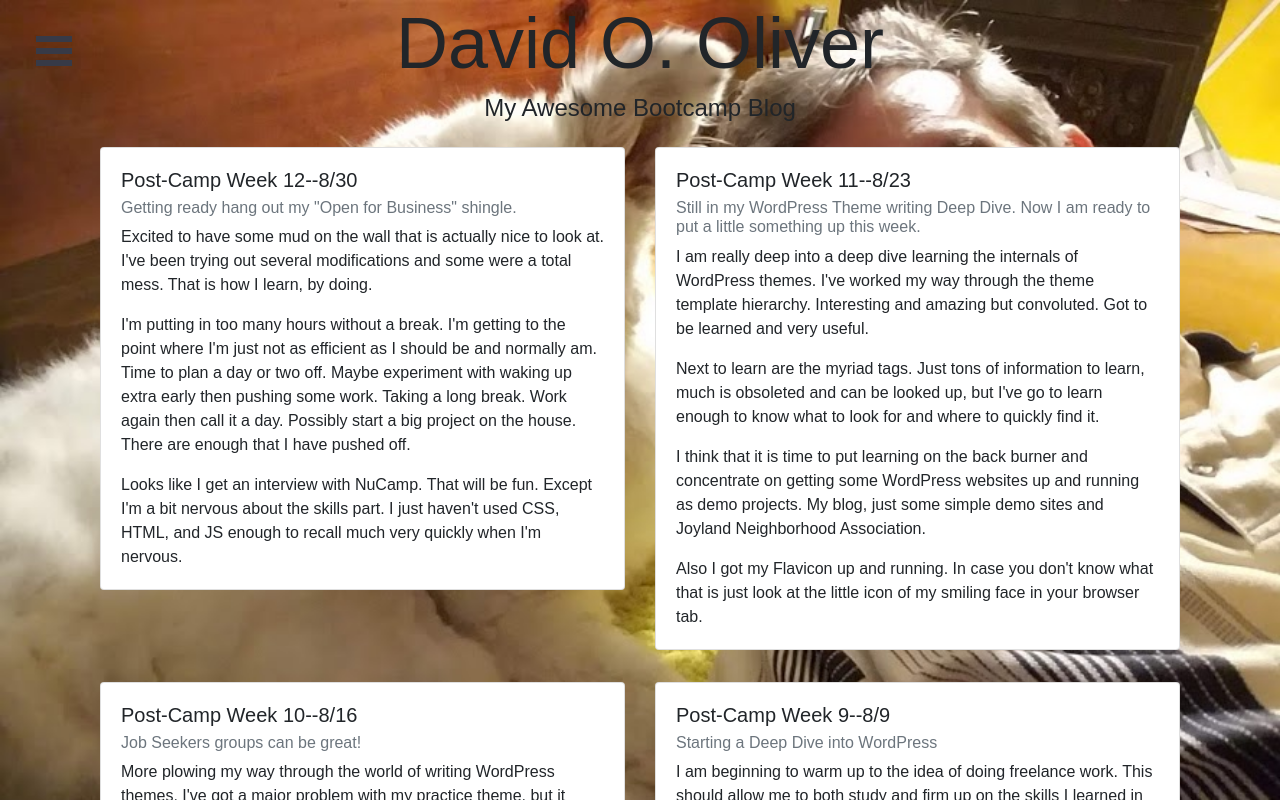
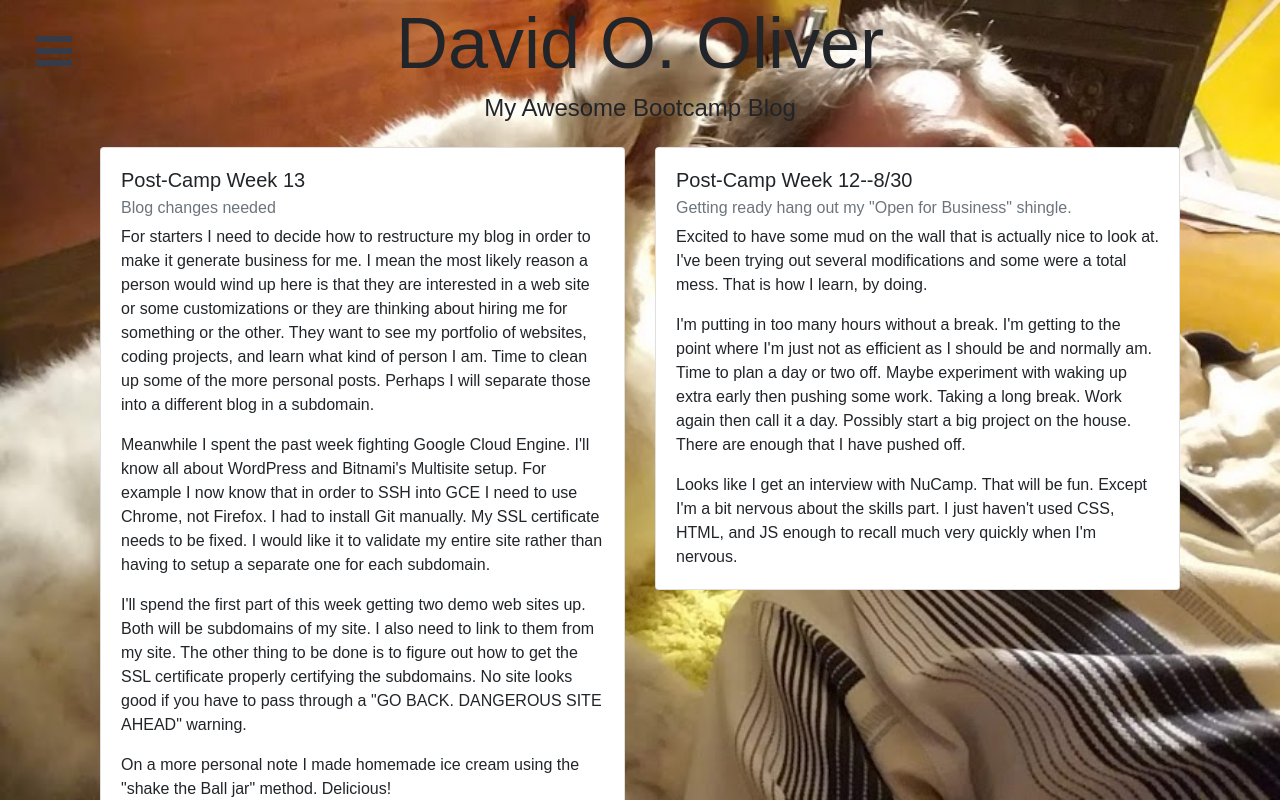
Before and after one commit to davo1984/blog-react, a React (Create React App) app: page /blog in a window 1280 px wide. Shown: the top 800 px of the page. Built offline with nearby package versions, Linux system fonts and the light colour scheme.

Commit message:
weekly blog post

```diff
--- a/src/components/postsJSON.js
+++ b/src/components/postsJSON.js
@@ -14,6 +14,16 @@ const postsJSON = (props) => {
             //         ``
             //     ]
             // },
+            {
+                "title": "Post-Camp Week 13",
+                "subTitle": "Blog changes needed",
+                "paragraph": [
+                    `For starters I need to decide how to restructure my blog in order to make it generate business for me. I mean the most likely reason a person would wind up here is that they are interested in a web site or some customizations or they are thinking about hiring me for something or the other. They want to see my portfolio of websites, coding projects, and learn what kind of person I am. Time to clean up some of the more personal posts. Perhaps I will separate those into a different blog in a subdomain.`,
+                    `Meanwhile I spent the past week fighting Google Cloud Engine. I'll know all about WordPress and Bitnami's Multisite setup. For example I now know that in order to SSH into GCE I need to use Chrome, not Firefox. I had to install Git manually. My SSL certificate needs to be fixed. I would like it to validate my entire site rather than having to setup a separate one for each subdomain.`,
+                    `I'll spend the first part of this week getting two demo web sites up. Both will be subdomains of my site. I also need to link to them from my site. The other thing to be done is to figure out how to get the SSL certificate properly certifying the subdomains. No site looks good if you have to pass through a "GO BACK. DANGEROUS SITE AHEAD" warning.`,
+                    `On a more personal note I made homemade ice cream using the "shake the Ball jar" method. Delicious!`
+                ]
+            },
             {
                 "title": "Post-Camp Week 12--8/30",
                 "subTitle": 'Getting ready hang out my "Open for Business" shingle.',
```
